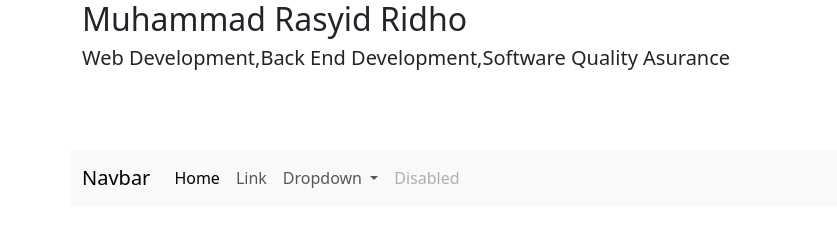
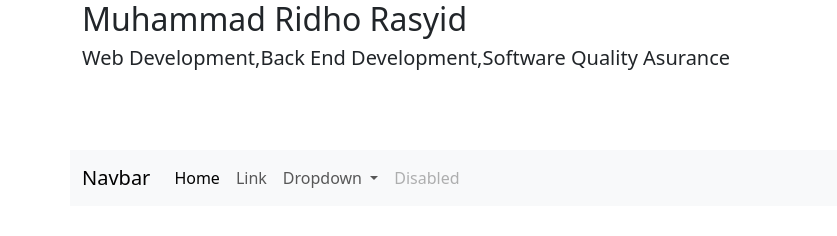
Before and after one commit to asydd/cv_bootstrap, a plain HTML site: page index.html in a window 1280 px wide. Shown: the full height of the page, 0-837 px from the left. Drawn offline with nearby package versions, Linux system fonts and the light colour scheme.

Commit message:
Update index.html

```diff
--- a/index.html
+++ b/index.html
@@ -11,7 +11,7 @@
     <div class="row" id="header">
         <div class="col-8">
             <div class="row">
-                <h2>Muhammad Rasyid Ridho</h2>
+                <h2>Muhammad Ridho Rasyid</h2>
 
             </div>
             <div class="row">
```
